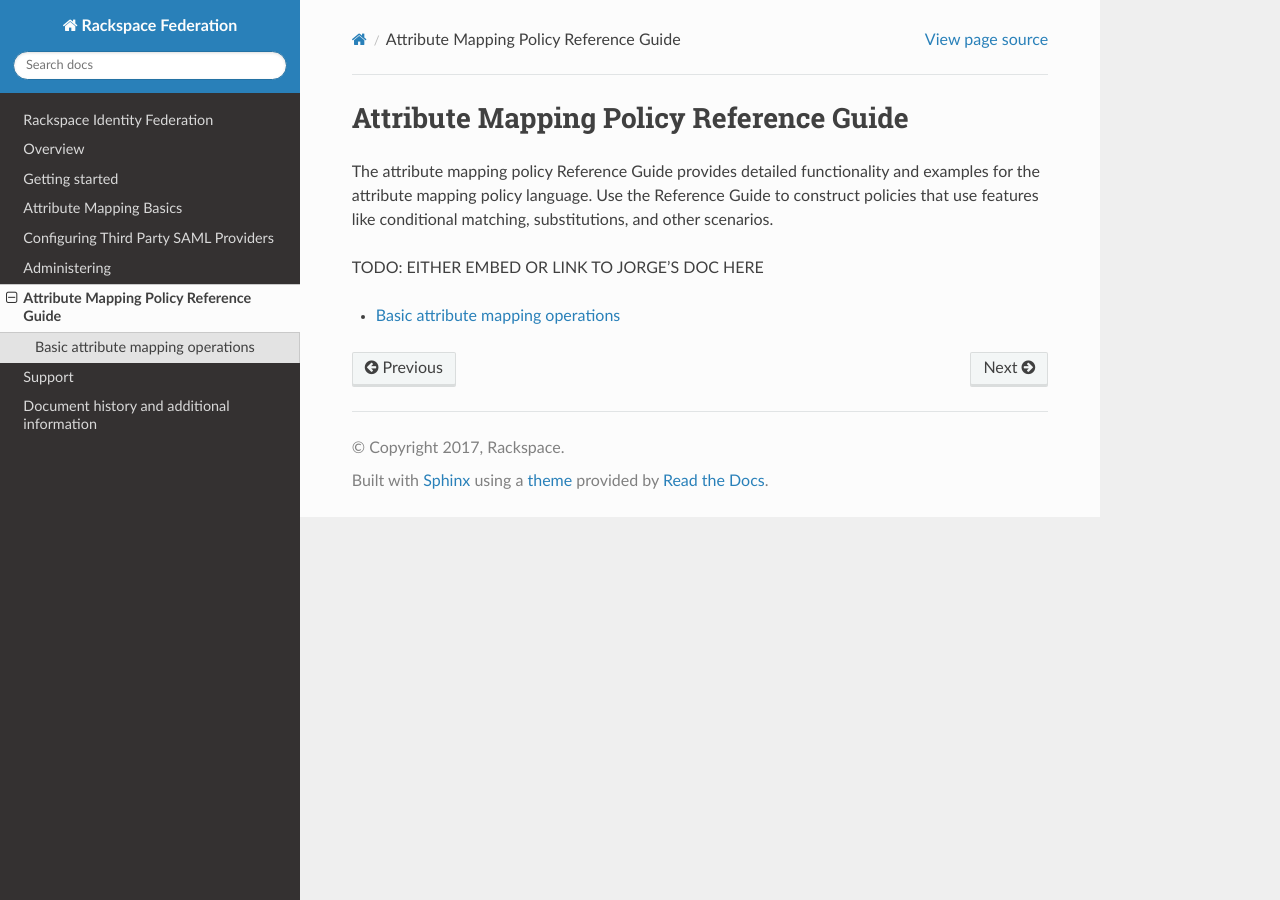
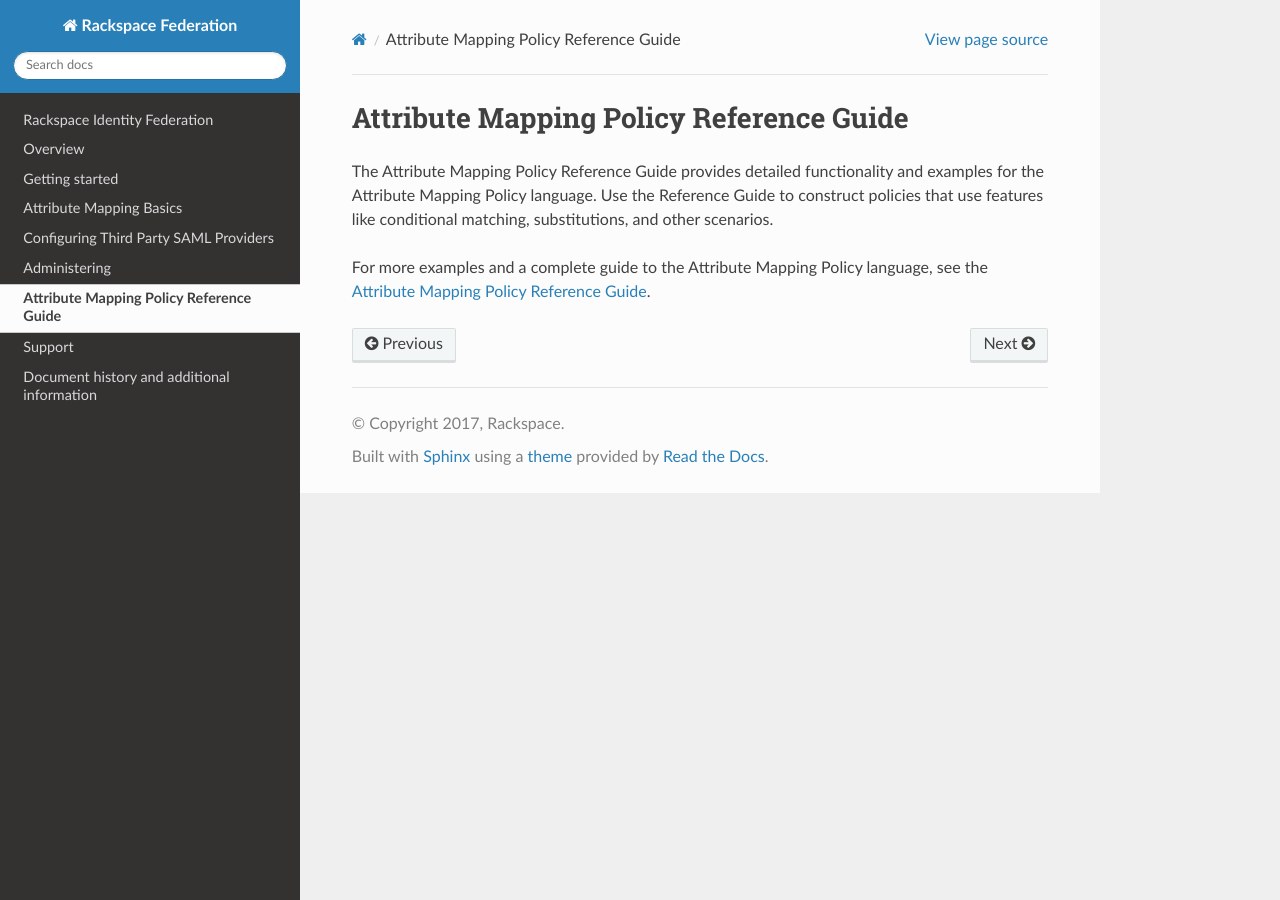
Before and after one commit to rackerlabs/docs-rackspace-federation, a Sphinx documentation site: the page built from doc/attribmap-reference/index.rst, in a window 1280 px wide. Built offline with Sphinx 7.4.7 and the Read the Docs theme 2.0.0, drawn with Linux system fonts in a browser that asks for light colours; pages that are not in the unit, such as notebooks, are missing from menus; the version number could not be read and is left out.

```diff
--- a/doc/attribmap-reference/index.rst
+++ b/doc/attribmap-reference/index.rst
@@ -8,9 +8,4 @@ The |amp| Reference Guide provides detailed functionality and examples for
 the |amp| language. Use the Reference Guide to construct policies that
 use features like conditional matching, substitutions, and other scenarios.
 
-TODO: EITHER EMBED OR LINK TO JORGE'S DOC HERE
-
-.. toctree::
-   :maxdepth: 2
-
-   basic-operations
+|ampref|
--- a/doc/attribmapping-basics/faws-mapping.rst
+++ b/doc/attribmapping-basics/faws-mapping.rst
@@ -28,13 +28,14 @@ This example shows a basic policy with the required rule included:
             email: "{At(urn:oid:1.2.840.113549.1.9.1.1)}"
             expire: "{Pt(/saml2p:Response/saml2:Assertion/saml2:Conditions/@NotOnOrAfter[1])}"
             name: "{D}"
-            roles: "nova:admin"
+            roles:
+                - "nova:admin"
         faws:
             groups:
                 multiValue: true
                 value: "{Ats(http://schemas.xmlsoap.org/claims/Group)}"
 
-The highlighted lines indicate that any value associated with the SAML schema
+The lines below ``faws`` indicate that any value associated with the SAML schema
 attribute ``http://schemas.xmlsoap.org/claims/Group`` will be assigned to the
 ``faws/groups`` local value. If you use a different SAML attribute to provide a
 ``groups`` value, or similar, substitute that attribute instead.
--- a/doc/attribmapping-basics/index.rst
+++ b/doc/attribmapping-basics/index.rst
@@ -26,8 +26,7 @@ Common use cases for an |amp| include:
 - Setting the expiration time that will require users to re-authenticate
 
 To customize your |amp|, review the sections below for **required** and
-**product specific** guidance. You can also consult the complete TODO LINK TO
-ATTRIBUTE MAPPING REFERENCE HERE for more detailed functionality and examples.
+**product specific** guidance. |ampref|
 
 .. toctree::
    :maxdepth: 1
--- a/doc/attribmapping-basics/rscloud-mapping.rst
+++ b/doc/attribmapping-basics/rscloud-mapping.rst
@@ -24,7 +24,9 @@ A basic example of an |amp| is below:
                email: "{At(http://schemas.xmlsoap.org/ws/2005/05/identity/claims/emailaddress)}"
                expire: "PT12H"
                name: "{D}"
-               roles: "admin", "ticketing:admin"
+               roles:
+                    - "admin"
+                    - "ticketing:admin"
 
 In this example, we explicity assign the ``admin`` and ``ticketing:admin``
 roles to any users logging in using this |idp| and |amp|. (Refer to the
@@ -67,4 +69,4 @@ values to the local ``role`` value based on any matching scenarios. (The
 ``{0}`` indicator under ``roles`` means that the resultant value(s) of the
 first ``remote`` rule will be *subsituted* in its place.)
 
-For a complete guide to the |amp| language, see the TODO LINK TO JORGE GUIDE.
+|ampref|
--- a/doc/conf.py
+++ b/doc/conf.py
@@ -117,7 +117,10 @@ rst_epilog = """
 .. |contract version| replace:: 1.0
 .. |product name| replace:: Rackspace Identity Federation
 .. |idp| replace:: Identity Provider
-.. |amp| replace:: attribute mapping policy
+.. |amp| replace:: Attribute Mapping Policy
+.. |ampref| replace:: For more examples and a complete guide to the
+                      Attribute Mapping Policy language, see the
+                      :ref:`attribmap-reference`.
 """
 
 # sphinxcontrib-versioning options
--- a/doc/overview/compatibility.rst
+++ b/doc/overview/compatibility.rst
@@ -14,5 +14,5 @@ Some popular providers that have been tested for integration include:
 - Google Cloud Platform
 - SecureAuth
 
-(**Cat link to the setup for these here? What about linking to the product
-pages additionally?**)
+For specific guidelines for setting up some popular third party providers,
+see :ref:`index-configuring-3p-saml-ug`.
```
Also changed, not shown: doc/attribmap-reference/basic-operations.rst (deleted, +0 -7 lines), stashed_unref_files/administering/logging.rst (renamed from doc/administering/logging.rst), stashed_unref_files/administering/monitoring.rst (renamed from doc/administering/monitoring.rst), stashed_unref_files/administering/notifications.rst (renamed from doc/administering/notifications.rst), stashed_unref_files/administering/patching-upgrading.rst (renamed from doc/administering/patching-upgrading.rst), stashed_unref_files/administering/roles-permissions.rst (renamed from doc/administering/roles-permissions.rst), stashed_unref_files/overview/architecture.rst (renamed from doc/overview/architecture.rst), stashed_unref_files/overview/components.rst (renamed from doc/overview/components.rst), stashed_unref_files/overview/system-requirements.rst (renamed from doc/overview/system-requirements.rst).
